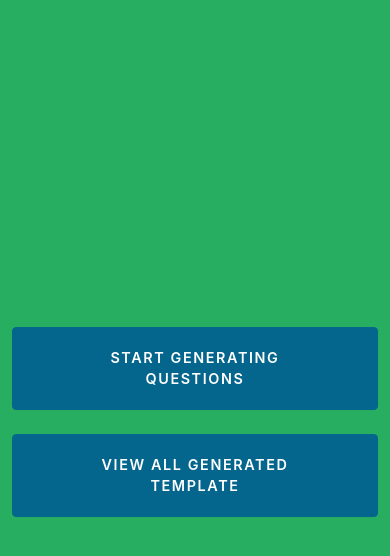
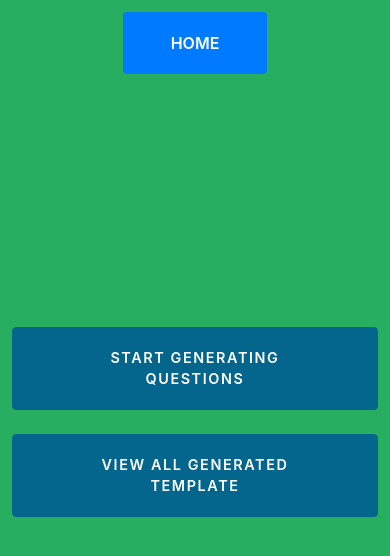
Before and after one commit to QuizRT/quizrt-question-generator-client, an Angular app: page /quizmaster/ in a window 390 px wide. Shown: the top 556 px of the page. Built offline with nearby package versions, Linux system fonts and the light colour scheme.

Commit message:
added-/a-tag in app-component-html-and-styling-in-app-component.css-and-now-pushing-to-kuldeep-who-wants-to-see-and-make-changes

```diff
--- a/src/app/app.component.html
+++ b/src/app/app.component.html
@@ -3,5 +3,9 @@
 
 <!--The content below is only a placeholder and can be replaced.-->
 <!-- <header class="jumbotron"> -->
-    <router-outlet></router-outlet>
+<router-outlet></router-outlet>
+<div id="home_division">
+    <a class="btn btn-primary btn-xl" routerLink="checker">HOME</a>
+</div>
+
 <!-- </header> -->
--- a/src/app/app.component.scss
+++ b/src/app/app.component.scss
@@ -0,0 +1,39 @@
+#home_division {
+        text-align: center;
+        // background-color:#05668D;
+}
+
+.btn-xl {
+    // border-radius: 50%;
+    // background-color: #05668D;
+    // text-transform: uppercase;
+    // padding: 2rem 5rem;
+    // font-size: 0.9rem;
+    // font-weight: 700;
+    // letter-spacing: 0.1rem;
+    // margin-left: 5%;
+
+    border: none;
+    color: white;
+    padding: 20px;
+    text-align: center;
+    text-decoration: none;
+    display: inline-block;
+    font-size: 16px;
+    margin: 4px 2px;
+    cursor: pointer;
+
+}
+@media (max-width: 992px) {
+    .btn-xl {
+        padding: 1.5rem 4rem;
+        font-weight: 650;
+        margin: 3%;
+    }
+}
+@media (max-width: 576px) {
+    .btn-xl {
+        padding: 1.2rem 3rem;
+        font-weight: 600;
+    }
+}
--- a/src/app/home/home.component.html
+++ b/src/app/home/home.component.html
@@ -5,4 +5,9 @@
   <div class = "row justify-content-around">
     <a class="btn btn-primary btn-xl" routerLink="checker">View All Generated Template</a>
   </div>
+
+
+
+
+
 </div>
```
